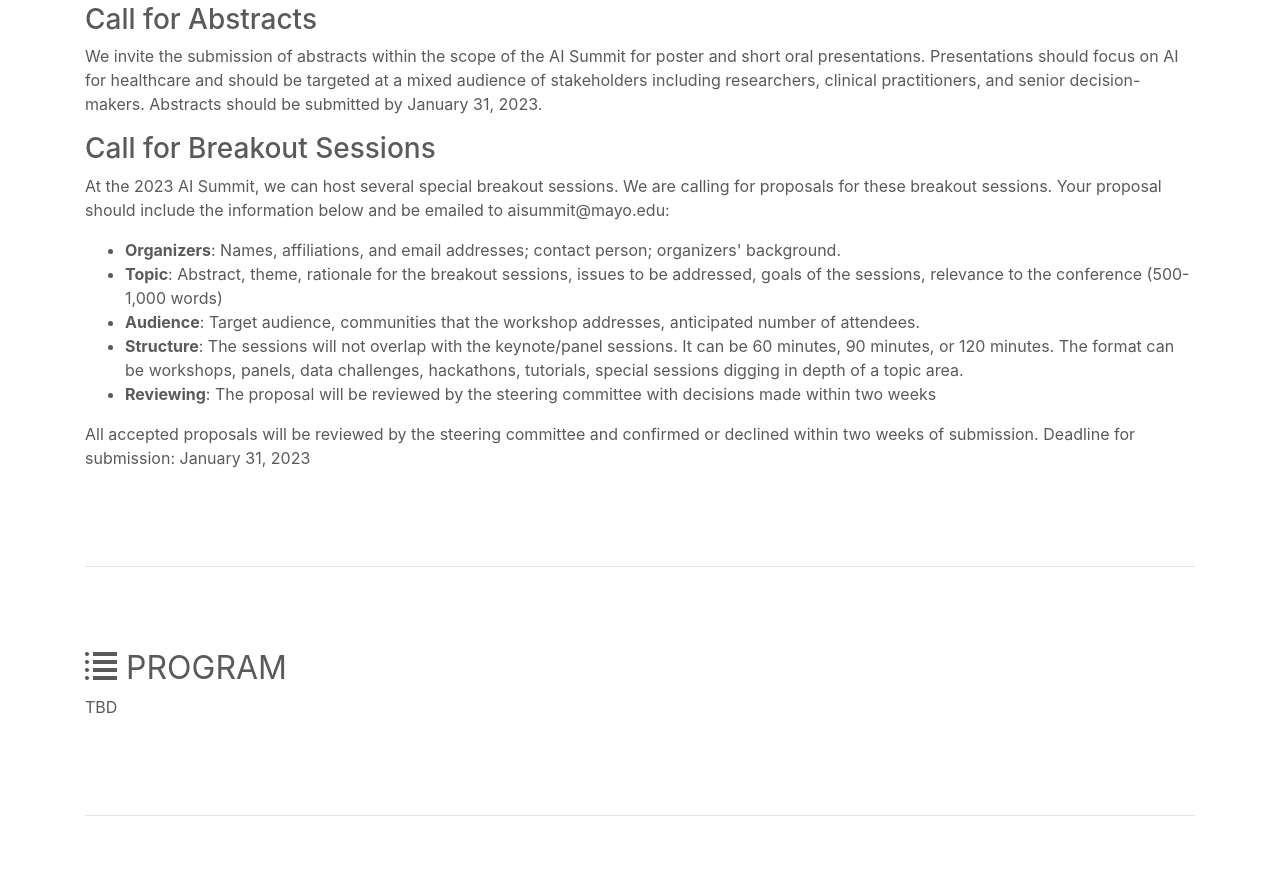
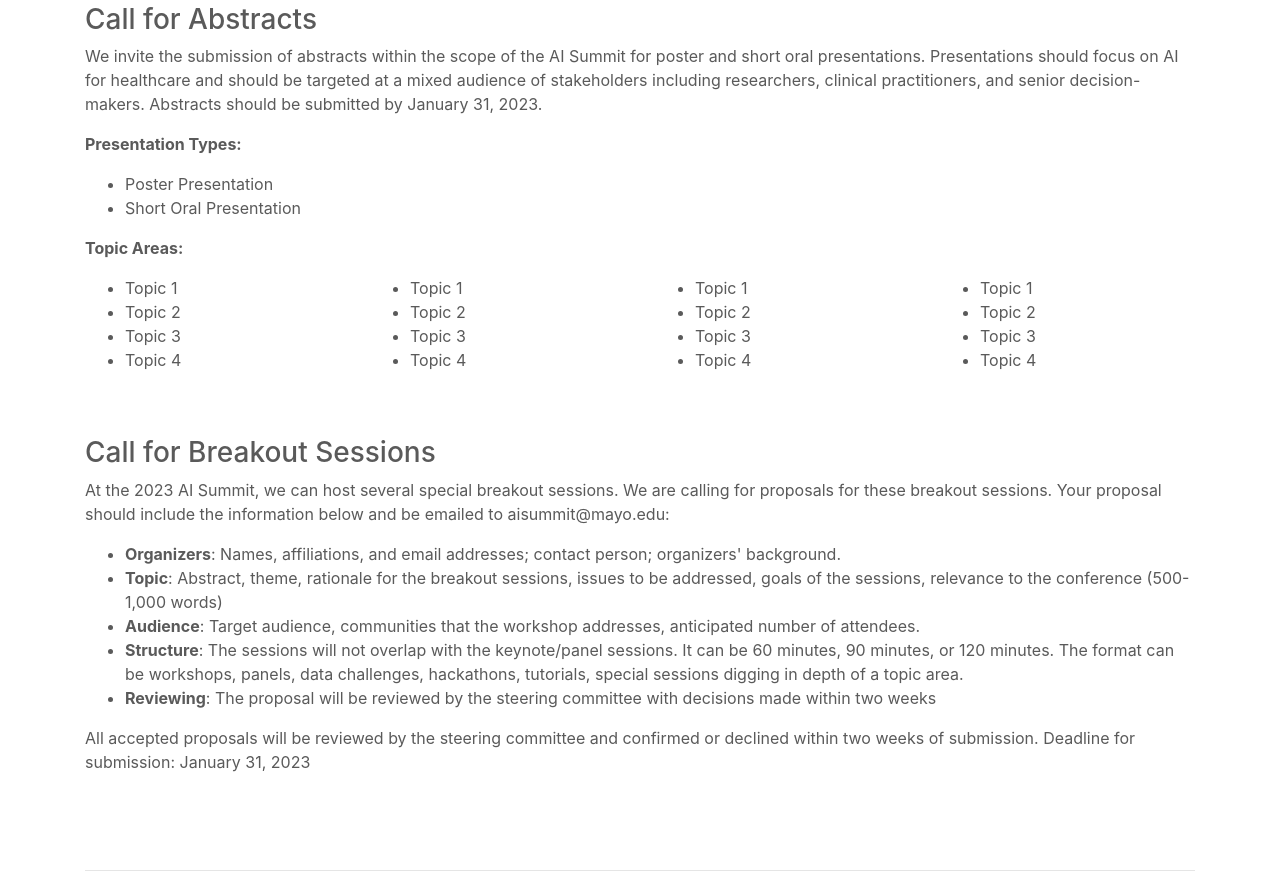
Before and after one commit to OHNLP/AI-Summit, a plain HTML site: page index.html in a window 1280 px wide. Shown: the part 1672-2565 px from the top of the page. Drawn offline with Linux system fonts and the light colour scheme.

Commit message:
update topics

```diff
--- a/index.html
+++ b/index.html
@@ -372,6 +372,56 @@
 
           <p>We invite the submission of abstracts within the scope of the AI Summit for poster and short oral presentations. Presentations should focus on AI for healthcare and should be targeted at a mixed audience of stakeholders including researchers, clinical practitioners, and senior decision-makers. Abstracts should be submitted by January 31, 2023.</p>
 
+          <p>
+            <b>Presentation Types:</b>
+          </p>
+
+          <ul>
+            <li>Poster Presentation</li>
+            <li>Short Oral Presentation</li>
+          </ul>
+
+          <p>
+            <b>Topic Areas:</b>
+          </p>
+
+          <div class="row">
+            <div class="col-lg-3">
+              <ul>
+                <li>Topic 1</li>
+                <li>Topic 2</li>
+                <li>Topic 3</li>
+                <li>Topic 4</li>
+              </ul>
+            </div>
+            <div class="col-lg-3">
+              <ul>
+                <li>Topic 1</li>
+                <li>Topic 2</li>
+                <li>Topic 3</li>
+                <li>Topic 4</li>
+              </ul>
+            </div>
+            <div class="col-lg-3">
+              <ul>
+                <li>Topic 1</li>
+                <li>Topic 2</li>
+                <li>Topic 3</li>
+                <li>Topic 4</li>
+              </ul>
+            </div>
+            <div class="col-lg-3">
+              <ul>
+                <li>Topic 1</li>
+                <li>Topic 2</li>
+                <li>Topic 3</li>
+                <li>Topic 4</li>
+              </ul>
+            </div>
+          </div>
+
+          <br>
+          <br>
 
           <h3>Call for Breakout Sessions</h3>
 
```
